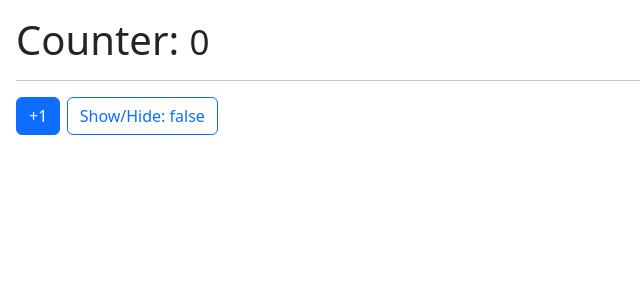
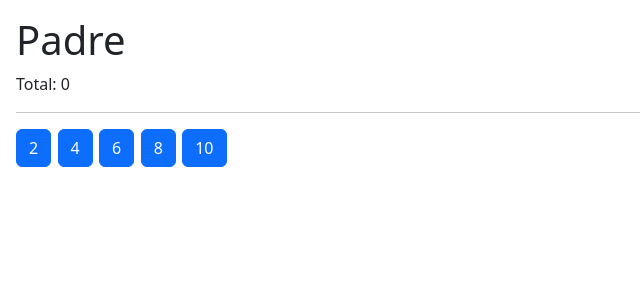
Before and after one commit to sebadio/React-Course, a React (Vite) app in the folder 05-hook-app/: page / in a window 1280 px wide. Shown: the top 300 px of the page, without its empty margins (0-640 px from the left). Built offline with nearby package versions, Linux system fonts and the light colour scheme.

Commit message:
finished section 9

```diff
--- /dev/null
+++ b/05-hook-app/src/07-tarea-memo/Hijo.jsx
@@ -0,0 +1,14 @@
+import React, { memo } from "react";
+
+export const Hijo = React.memo(({ numero, incrementar }) => {
+  console.log("  Me volví a generar :(  ");
+
+  return (
+    <button
+      className="btn btn-primary mr-3"
+      onClick={() => incrementar(numero)}
+    >
+      {numero}
+    </button>
+  );
+});
--- /dev/null
+++ b/05-hook-app/src/07-tarea-memo/Padre.jsx
@@ -0,0 +1,26 @@
+import React, { useCallback } from "react";
+import { Hijo } from "./Hijo";
+import { useState } from "react";
+
+export const Padre = () => {
+  const numeros = [2, 4, 6, 8, 10];
+  const [valor, setValor] = useState(0);
+
+  const incrementar = useCallback((num) => {
+    setValor((v) => v + num);
+  }, []);
+
+  return (
+    <div>
+      <h1>Padre</h1>
+      <p> Total: {valor} </p>
+
+      <hr />
+
+      {numeros.map((n) => (
+        <Hijo key={n} numero={n} incrementar={incrementar} />
+      ))}
+      {/* <Hijo /> */}
+    </div>
+  );
+};
```
Also changed, not shown: 05-hook-app/src/06-memos/CallbackHook.jsx (added, +21 -0 lines), 05-hook-app/src/06-memos/MemoHook.jsx (added, +46 -0 lines), 05-hook-app/src/06-memos/ShowIncrement.jsx (added, +16 -0 lines), 05-hook-app/src/main.jsx (+5 -2 lines).
